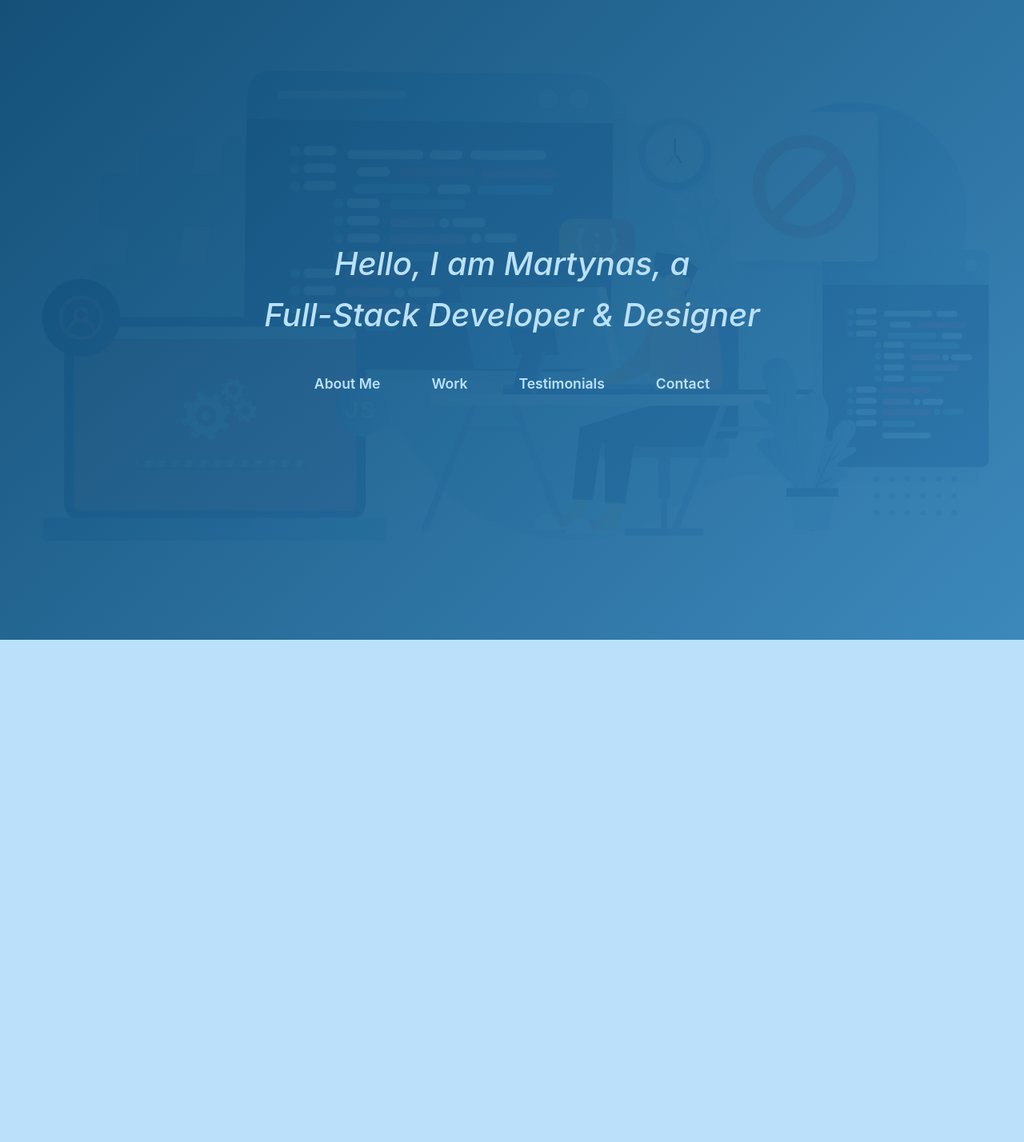
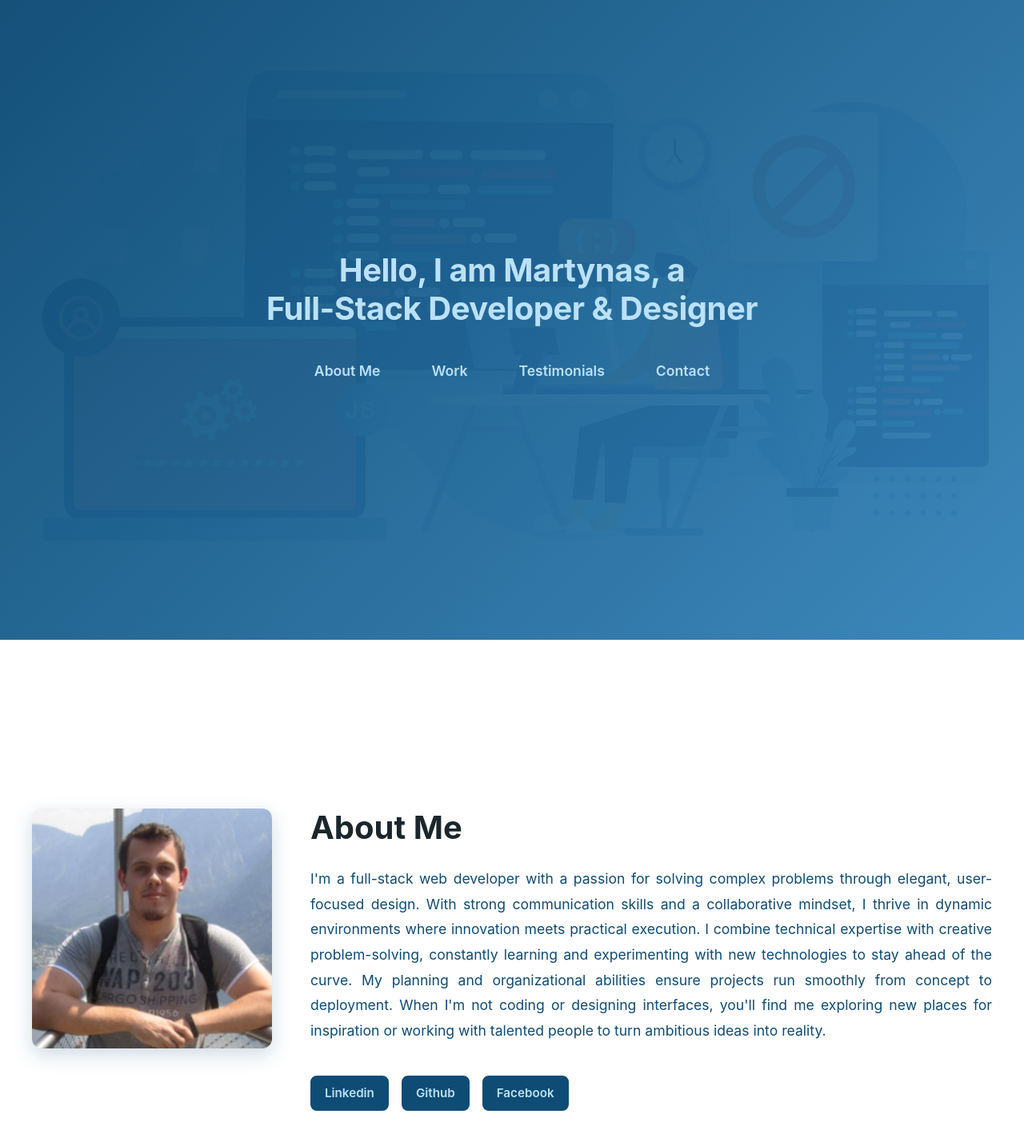
Before and after one commit to Martynas-Mockapetris/Portfolio, a React (Vite) app: page / in a window 1280 px wide. Shown: the top 1428 px of the page at 80% size. Before the commit the page ends 800 px from the top, so only its background shows below. Built offline with nearby package versions, Linux system fonts and the light colour scheme.

Commit message:
Add AboutMe section

```diff
--- a/src/App.jsx
+++ b/src/App.jsx
@@ -1,36 +1,28 @@
 import Header from './components/Header';
+import AboutMe from './components/AboutMe';
 
 function App() {
   return (
     <div className="App">
       {/* Portfolio Sections will be built here */}
 
+      {/* Section 1: Header */}
       <Header />
 
       {/* Section 2: About Me */}
-      <section id="about-me">
-        {/* <AboutMe /> */}
-      </section>
+      <AboutMe />
 
       {/* Section 3: Work */}
-      <section id="work">
-        {/* <Work /> */}
-      </section>
+      <section id="work">{/* <Work /> */}</section>
 
       {/* Section 4: Testimonials */}
-      <section id="clients">
-        {/* <Testimonials /> */}
-      </section>
+      <section id="clients">{/* <Testimonials /> */}</section>
 
       {/* Section 5: Contact */}
-      <section id="contact">
-        {/* <Contact /> */}
-      </section>
+      <section id="contact">{/* <Contact /> */}</section>
 
       {/* Section 6: Footer */}
-      <section id="footer">
-        {/* <Footer /> */}
-      </section>
+      <section id="footer">{/* <Footer /> */}</section>
     </div>
   );
 }
--- /dev/null
+++ b/src/components/AboutMe.css
@@ -0,0 +1,115 @@
+/* AboutMe Section */
+.about-me {
+  padding: var(--spacing-2xl) var(--spacing-lg);
+  background-color: var(--color-bg-secondary);
+}
+
+.section-container {
+  display: flex;
+  gap: var(--spacing-2xl);
+  align-items: flex-start;
+}
+
+/* Left: Avatar */
+.about-me-avatar {
+  flex: 0 0 300px;
+  min-width: 250px;
+}
+
+.avatar-image {
+  width: 100%;
+  height: auto;
+  border-radius: var(--radius-lg);
+  object-fit: cover;
+  box-shadow: var(--shadow-lg);
+  transition: transform 0.3s ease;
+}
+
+.avatar-image:hover {
+  transform: scale(1.02);
+}
+
+/* Right: Content */
+.about-me-content {
+  flex: 1;
+  display: flex;
+  flex-direction: column;
+  gap: var(--spacing-lg);
+}
+
+.about-me-title {
+  margin: 0;
+  padding: 0;
+  font-size: 2.5rem;
+  font-weight: 700;
+  color: var(--color-primary-darkest);
+  line-height: 1.2;
+}
+
+.about-me-blurb {
+  margin: 0;
+  padding: 0;
+  font-size: 1.1rem;
+  line-height: 1.8;
+  color: var(--color-text-secondary);
+  text-align: justify;
+}
+
+/* Social Links */
+.social-links {
+  display: flex;
+  gap: var(--spacing-md);
+  flex-wrap: wrap;
+  margin-top: var(--spacing-md);
+}
+
+.social-link {
+  padding: var(--spacing-sm) var(--spacing-md);
+  background-color: var(--color-primary-dark);
+  color: var(--color-bg-primary);
+  text-decoration: none;
+  font-weight: 600;
+  font-size: 0.95rem;
+  border-radius: var(--radius-md);
+  transition: all 0.3s ease;
+  border: 2px solid var(--color-primary-dark);
+}
+
+.social-link:hover {
+  background-color: transparent;
+  color: var(--color-primary-dark);
+  transform: translateY(-2px);
+  box-shadow: var(--shadow-md);
+}
+
+.social-link:active {
+  transform: translateY(0);
+}
+
+/* Responsive Design */
+@media (max-width: 768px) {
+  .about-me-container {
+    flex-direction: column;
+    gap: var(--spacing-lg);
+    align-items: center;
+    text-align: center;
+  }
+
+  .about-me-avatar {
+    flex: 0 0 auto;
+    max-width: 250px;
+  }
+
+  .about-me-title {
+    font-size: 2rem;
+  }
+
+  .about-me-blurb {
+    font-size: 1rem;
+    text-align: center;
+  }
+
+  .social-links {
+    justify-content: center;
+  }
+}
--- /dev/null
+++ b/src/components/AboutMe.jsx
@@ -0,0 +1,34 @@
+import './AboutMe.css';
+import { useAboutMe, useSocialLinks } from '../hooks/useContent';
+
+export default function AboutMe() {
+  const aboutMe = useAboutMe();
+  const socialLinks = useSocialLinks();
+
+  return (
+    <section id="about-me" className="section section--light">
+      <div className="section-container">
+        {/* Left: Avatar */}
+        <div className="about-me-avatar">
+          <img src={`/Portfolio/src/assets/${aboutMe.avatar}`} alt="Martynas Avatar" className="avatar-image" />
+        </div>
+
+        {/* Right: Bio & Social Links */}
+        <div className="about-me-content">
+          <h2 className="about-me-title">About Me</h2>
+
+          <p className="about-me-blurb">{aboutMe.blurb}</p>
+
+          {/* Social Links */}
+          <div className="social-links">
+            {Object.entries(socialLinks).map(([platform, url]) => (
+              <a key={platform} href={url} target="_blank" rel="noopener noreferrer" className="social-link" title={platform}>
+                {platform.charAt(0).toUpperCase() + platform.slice(1)}
+              </a>
+            ))}
+          </div>
+        </div>
+      </div>
+    </section>
+  );
+}
--- a/src/components/Header.css
+++ b/src/components/Header.css
@@ -1,18 +1,8 @@
-/* Header Container */
+/* Header Container - Full Height Hero */
 .header {
   background-color: var(--color-primary-darkest);
   color: var(--color-bg-primary);
-  z-index: 100;
-  position: fixed;
-  width: 100%;
-  top: 0;
-  left: 0;
-  right: 0;
-  transition: all 0.3s ease;
-}
-
-/* Hero State (Full height, on page load) */
-.header--hero {
+  position: relative;
   min-height: 100vh;
   padding: var(--spacing-xl) var(--spacing-lg);
   background-image: linear-gradient(135deg, rgba(15, 76, 117, 0.975) 0%, rgba(50, 130, 184, 0.95) 100%), url('/Portfolio/src/assets/Programmer-Illustration.jpg');
@@ -20,106 +10,48 @@
   background-position: center, center;
   background-repeat: no-repeat, no-repeat;
   background-attachment: fixed;
-  box-shadow: none;
   display: flex;
   align-items: center;
   justify-content: center;
-}
-
-/* Sticky State (Compact, on scroll) */
-.header--sticky {
-  min-height: auto;
-  padding: var(--spacing-md) var(--spacing-lg);
-  box-shadow: var(--shadow-md);
-  background: var(--color-primary-darkest);
 }
 
 .header-container {
   max-width: 1200px;
   margin: 0 auto;
   display: flex;
-  justify-content: space-between;
-  align-items: center;
-  gap: var(--spacing-lg);
-  flex-wrap: wrap;
-  width: 100%;
-}
-
-.header--hero .header-container {
   flex-direction: column;
   justify-content: center;
   align-items: center;
   text-align: center;
   gap: var(--spacing-xl);
+  width: 100%;
 }
 
-.header--sticky .header-container {
-  flex-direction: row;
-  justify-content: flex-start;
-  align-items: center;
-}
-
-/* Brand Section (Left) */
-.header-brand {
-  flex: 1;
-  min-width: 200px;
-}
-
-.header--hero .header-brand {
-  flex: none;
-  text-align: center;
-}
-
-.header--sticky .header-brand {
-  flex: 0 0 auto;
-}
-
+/* Kicker Text */
 .kicker {
   margin: 0;
   padding: 0;
-  font-size: 0.85rem;
-  color: var(--color-primary-light);
-  font-style: italic;
-  font-weight: 500;
+  font-size: 2.5rem;
+  font-weight: 700;
+  color: var(--color-bg-primary);
+  line-height: 1.2;
+  letter-spacing: -0.5px;
 }
 
-.header--hero .kicker {
-  font-size: 2.5rem;
-  color: var(--color-bg-primary);
-}
-
-.header--sticky .kicker {
-  font-size: 0.85rem;
-}
-
-/* Navigation Menu (Middle) */
+/* Navigation Menu */
 .header-nav {
   display: flex;
-  gap: var(--spacing-lg);
-  flex: 1;
+  gap: var(--spacing-xl);
   justify-content: center;
   flex-wrap: wrap;
-}
-
-.header--hero .header-nav {
-  flex-direction: row;
-  gap: var(--spacing-xl);
-  justify-content: center;
-}
-
-.header--sticky .header-nav {
-  flex-direction: row;
-  gap: var(--spacing-lg);
-  justify-content: flex-end;
-  flex: 1;
 }
 
 .nav-link {
   color: var(--color-bg-primary);
   text-decoration: none;
   font-weight: 600;
-  font-size: 0.95rem;
-  padding: var(--spacing-sm) 0;
+  font-size: 1.1rem;
+  padding: var(--spacing-sm) var(--spacing-md);
   position: relative;
   transition: color 0.3s ease;
 }
@@ -136,31 +68,8 @@
   transition: width 0.4s ease;
 }
 
-.header--hero .nav-link {
-  font-size: 1.1rem;
-  padding: var(--spacing-sm) var(--spacing-md);
-  color: var(--color-bg-primary);
-}
-
-.header--hero .nav-link::after {
-  background-color: var(--color-primary-lightest);
-}
-
-.header--sticky .nav-link {
-  font-size: 0.9rem;
-  padding: var(--spacing-sm) 0;
-  color: var(--color-bg-primary);
-}
-
-.header--sticky .nav-link::after {
-  background-color: var(--color-primary-light);
-}
-
-/* Hover state - underline fills from right to left */
 .nav-link:hover {
   color: var(--color-primary-lightest);
-  opacity: 0.85;
-  transition: opacity 0.4s ease-in-out;
 }
 
 .nav-link:hover::after {
@@ -171,52 +80,21 @@
 
 /* Responsive Design */
 @media (max-width: 768px) {
-  .header--hero {
-    min-height: auto;
+  .header {
+    min-height: 100vh;
     padding: var(--spacing-lg);
   }
 
-  .header-container {
-    flex-direction: column;
-    gap: var(--spacing-md);
-  }
-
-  .header--hero .header-container {
-    gap: var(--spacing-lg);
-  }
-
-  .header--sticky .header-container {
-    flex-direction: row;
-  }
-
-  .header-brand {
-    text-align: center;
-  }
-
-  .header--hero .kicker {
-    font-size: 1.2rem;
+  .kicker {
+    font-size: 2rem;
   }
 
   .header-nav {
-    width: 100%;
-  }
-
-  .header--hero .header-nav {
-    flex-direction: row;
-    gap: var(--spacing-md);
-    justify-content: center;
-  }
-
-  .header--sticky .header-nav {
-    justify-content: flex-end;
     gap: var(--spacing-md);
   }
 
   .nav-link {
-    font-size: 0.9rem;
-  }
-
-  .header--hero .nav-link {
     font-size: 1rem;
+    padding: var(--spacing-sm);
   }
 }
--- a/src/components/Header.jsx
+++ b/src/components/Header.jsx
@@ -1,20 +1,9 @@
-import { useState, useEffect } from 'react';
 import './Header.css';
 import { useSiteSettings, useNavigation } from '../hooks/useContent';
 
 export default function Header() {
   const siteSettings = useSiteSettings();
   const navigation = useNavigation();
-  const [isSticky, setIsSticky] = useState(false);
-
-  useEffect(() => {
-    const handleScroll = () => {
-      setIsSticky(window.scrollY > 100);
-    };
-
-    window.addEventListener('scroll', handleScroll);
-    return () => window.removeEventListener('scroll', handleScroll);
-  }, []);
 
   const handleScrollToSection = (url) => {
     const sectionId = url.substring(1);
@@ -26,16 +15,18 @@ export default function Header() {
   };
 
   return (
-    <header className={`header ${isSticky ? 'header--sticky' : 'header--hero'}`}>
+    <header className="header">
       <div className="header-container">
-        {/* Kicker */}
-        {Array.isArray(siteSettings.kicker) ?
+        {/* Left: Kicker */}
+        {Array.isArray(siteSettings.kicker) ? (
           <div className="kicker">
             {siteSettings.kicker.map((line, index) => (
               <div key={index}>{line}</div>
             ))}
           </div>
-        : <p className="kicker">{siteSettings.kicker}</p>}
+        ) : (
+          <p className="kicker">{siteSettings.kicker}</p>
+        )}
 
         {/* Middle: Navigation Links */}
         <nav className="header-nav">
--- a/src/styles/global.css
+++ b/src/styles/global.css
@@ -177,3 +177,28 @@ textarea:focus {
   background-color: var(--color-bg-dark);
   color: var(--color-bg-primary);
 }
+
+/* Section Utilities */
+.section {
+  min-height: 100vh;
+  padding: var(--spacing-2xl) var(--spacing-lg);
+  display: flex;
+  align-items: center;
+  justify-content: center;
+}
+
+.section-container {
+  max-width: 1200px;
+  margin: 0 auto;
+  width: 100%;
+}
+
+.section--dark {
+  background-color: var(--color-primary-darkest);
+  color: var(--color-bg-primary);
+}
+
+.section--light {
+  background-color: var(--color-bg-secondary);
+  color: var(--color-primary-darkest);
+}
```
Also changed, not shown: src/assets/head.png (added).
